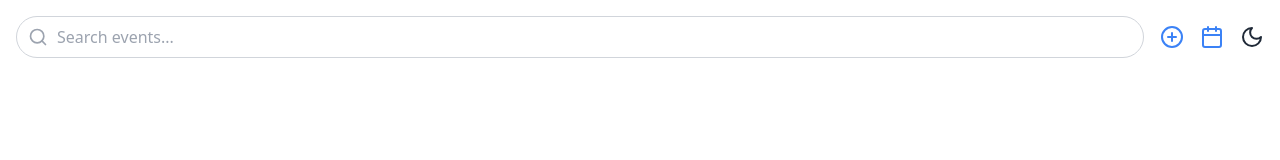
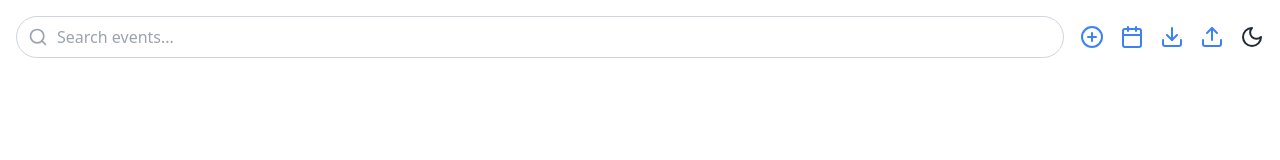
Before and after one commit to atulpatildbz/dayssince, a React (Vite) app: page / in a window 1280 px wide. Shown: the top 160 px of the page. Built offline with nearby package versions, Linux system fonts and the light colour scheme.

Commit message:
import export funcitonality

```diff
--- a/src/App.tsx
+++ b/src/App.tsx
@@ -8,6 +8,8 @@ import {
   Menu,
   Search,
   Calendar,
+  Download,
+  Upload,
 } from "lucide-react";
 import {
   LOCAL_STORAGE_KEY,
@@ -162,6 +164,42 @@ function App() {
     event.name.toLowerCase().includes(searchTerm.toLowerCase())
   );
 
+  const exportData = () => {
+    const data = {
+      events: events,
+      isDarkMode: isDarkMode,
+      showDetailedDuration: showDetailedDuration,
+    };
+    const jsonString = JSON.stringify(data);
+    const blob = new Blob([jsonString], { type: "application/json" });
+    const url = URL.createObjectURL(blob);
+    const link = document.createElement("a");
+    link.href = url;
+    link.download = "days_since_data.json";
+    link.click();
+  };
+
+  const importData = (event: React.ChangeEvent<HTMLInputElement>) => {
+    const file = event.target.files?.[0];
+    if (file) {
+      const reader = new FileReader();
+      reader.onload = (e) => {
+        try {
+          const data = JSON.parse(e.target?.result as string);
+          setEvents(data.events);
+          setIsDarkMode(data.isDarkMode);
+          setShowDetailedDuration(data.showDetailedDuration);
+          localStorage.setItem(LOCAL_STORAGE_KEY, JSON.stringify(data.events));
+          localStorage.setItem(LOCAL_STORAGE_THEME_KEY, data.isDarkMode ? "dark" : "light");
+          localStorage.setItem(LOCAL_STORAGE_DURATION_FORMAT_KEY, data.showDetailedDuration.toString());
+        } catch (error) {
+          console.error("Error parsing imported data:", error);
+        }
+      };
+      reader.readAsText(file);
+    }
+  };
+
   return (
     <div className="container mx-auto p-4">
       <div className="flex justify-between items-center mb-4">
@@ -206,6 +244,22 @@ function App() {
           >
             <Calendar className="h-6 w-6" />
           </button>
+          <button
+            onClick={exportData}
+            className="mr-4 text-blue-500"
+            title="Export Data"
+          >
+            <Download className="h-6 w-6" />
+          </button>
+          <label className="mr-4 text-blue-500 cursor-pointer" title="Import Data">
+            <Upload className="h-6 w-6" />
+            <input
+              type="file"
+              accept=".json"
+              onChange={importData}
+              className="hidden"
+            />
+          </label>
           <button
             onClick={() => setIsDarkMode(!isDarkMode)}
             className="text-gray-800 dark:text-white hidden sm:block"
```
